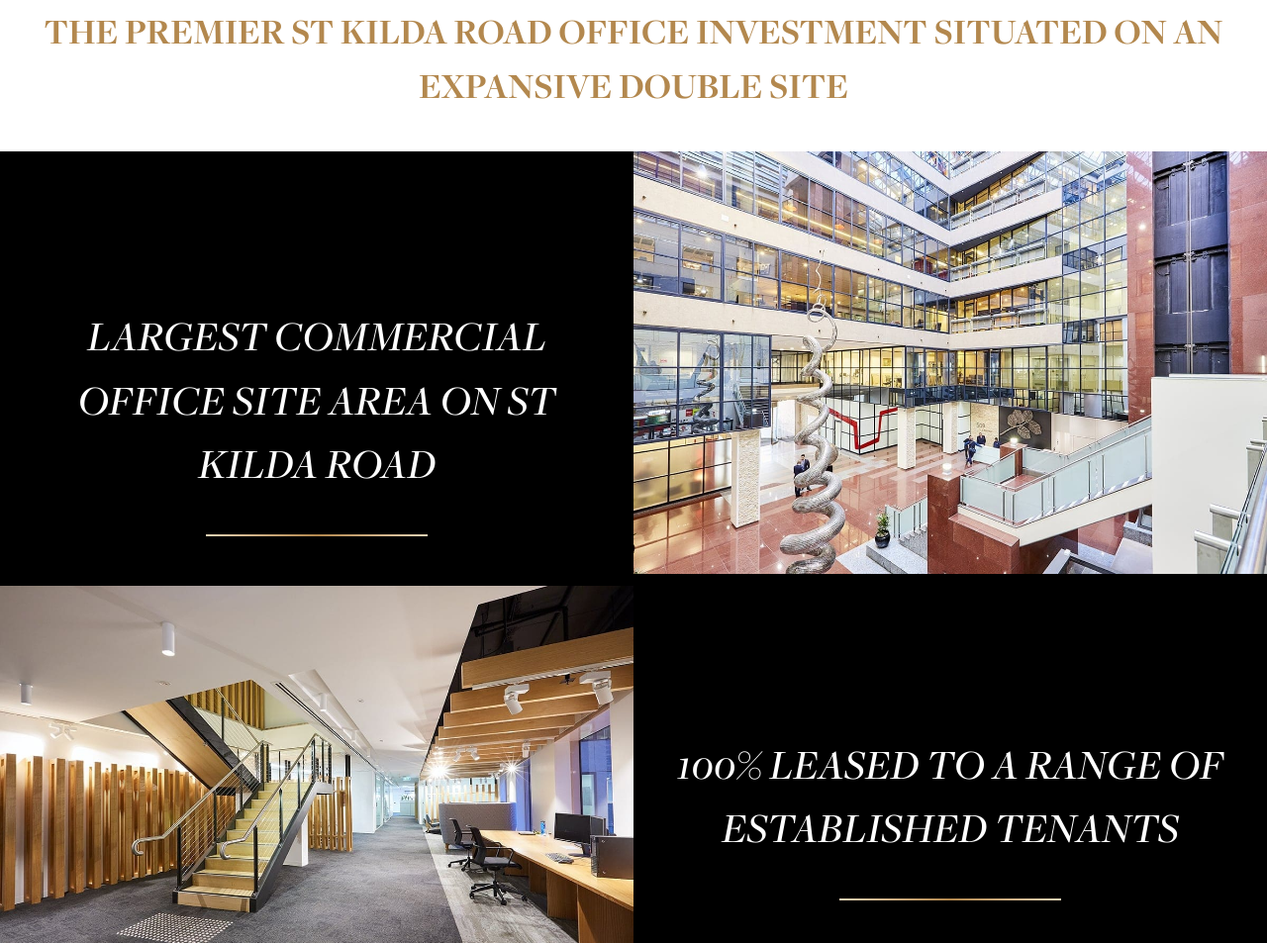
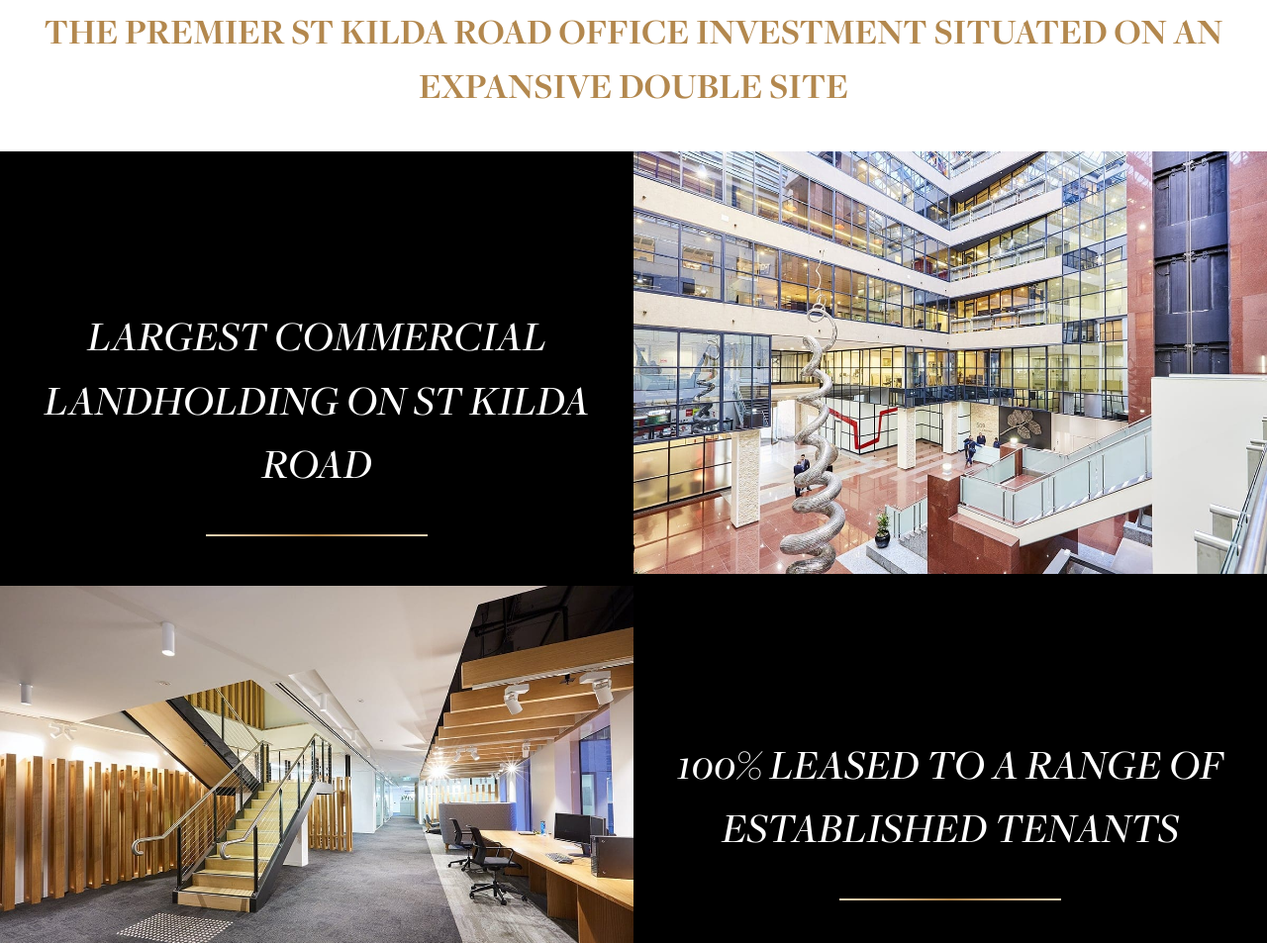
Before and after one commit to NoseToTail/509StKildaRd, a plain HTML site: page index.html in a window 1280 px wide. Shown: the part 889-1842 px from the top of the page at 99% size. Drawn offline with nearby package versions, Linux system fonts and the light colour scheme; files whose address does not match are found by name.

Commit message:
Update index.html

```diff
--- a/index.html
+++ b/index.html
@@ -64,7 +64,7 @@
         <div class="columns is-gapless" dir="rtl">
             <div class="column"><img src="image/commerOffice.jpg" alt="Commercial Office Site"></div>
             <div class="column">
-               <p class="txtBlock">LARGEST COMMERCIAL OFFICE SITE AREA ON ST KILDA ROAD</p>
+               <p class="txtBlock">LARGEST COMMERCIAL LANDHOLDING ON ST KILDA ROAD</p>
                 <hr class="hr1" />
             </div>
         </div>
```
